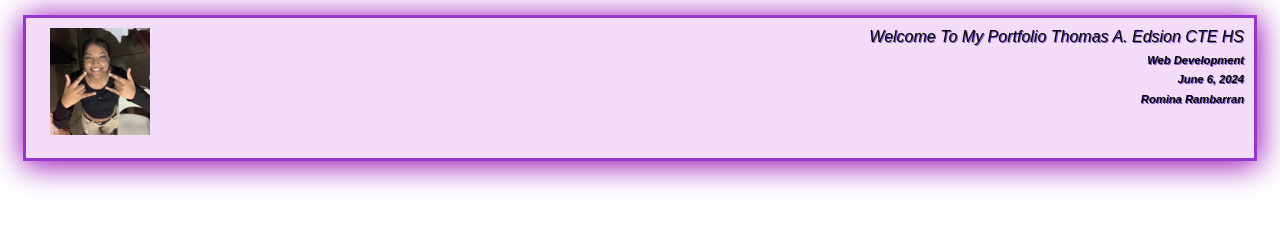
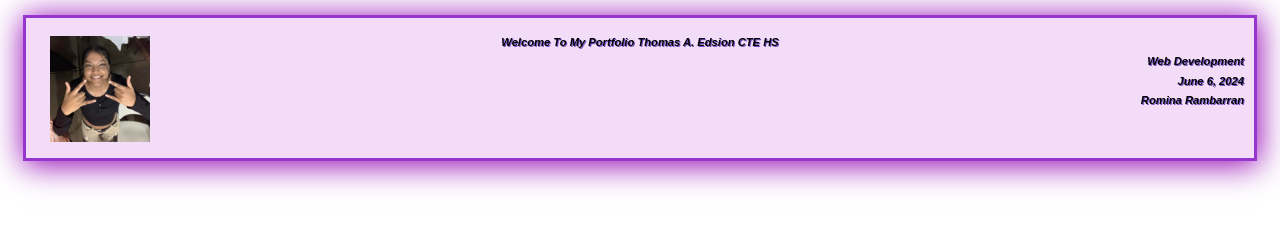
Before and after one commit to Rominar9/Sophmore_portfolio, a plain HTML site: page index.html in a window 1280 px wide. Drawn offline with Linux system fonts and the light colour scheme.

Commit message:
Update index.html

```diff
--- a/index.html
+++ b/index.html
@@ -7,7 +7,7 @@
 </head>
 <body>
   <div class="banner">
-    <tittle>Welcome To My Portfolio</tittle>
+    <h1 align="center">Welcome To My Portfolio
     Thomas A. Edsion CTE HS
     <img src="SELF.png" id="logo">
     <h1>Web Development</h1>
```
